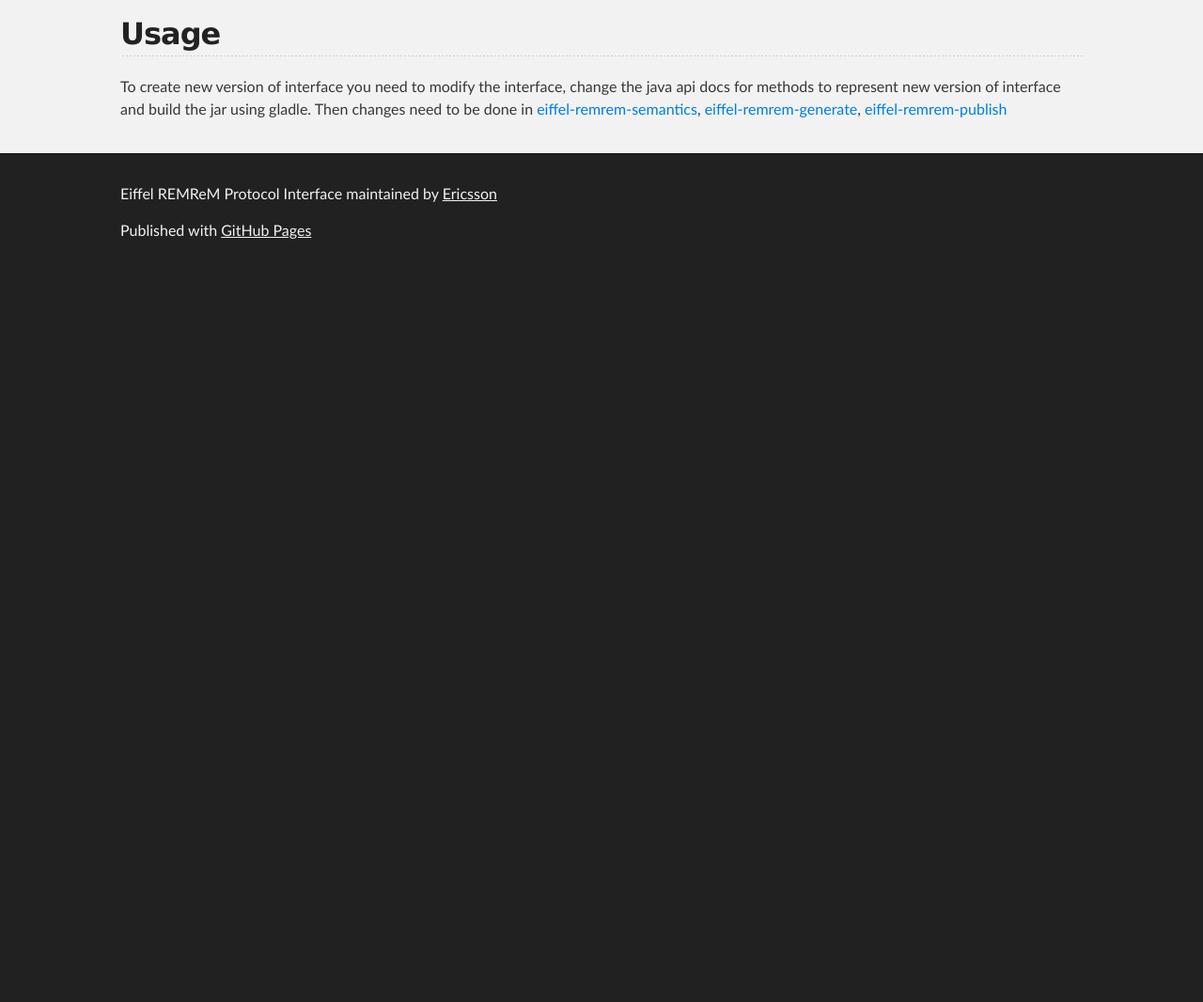
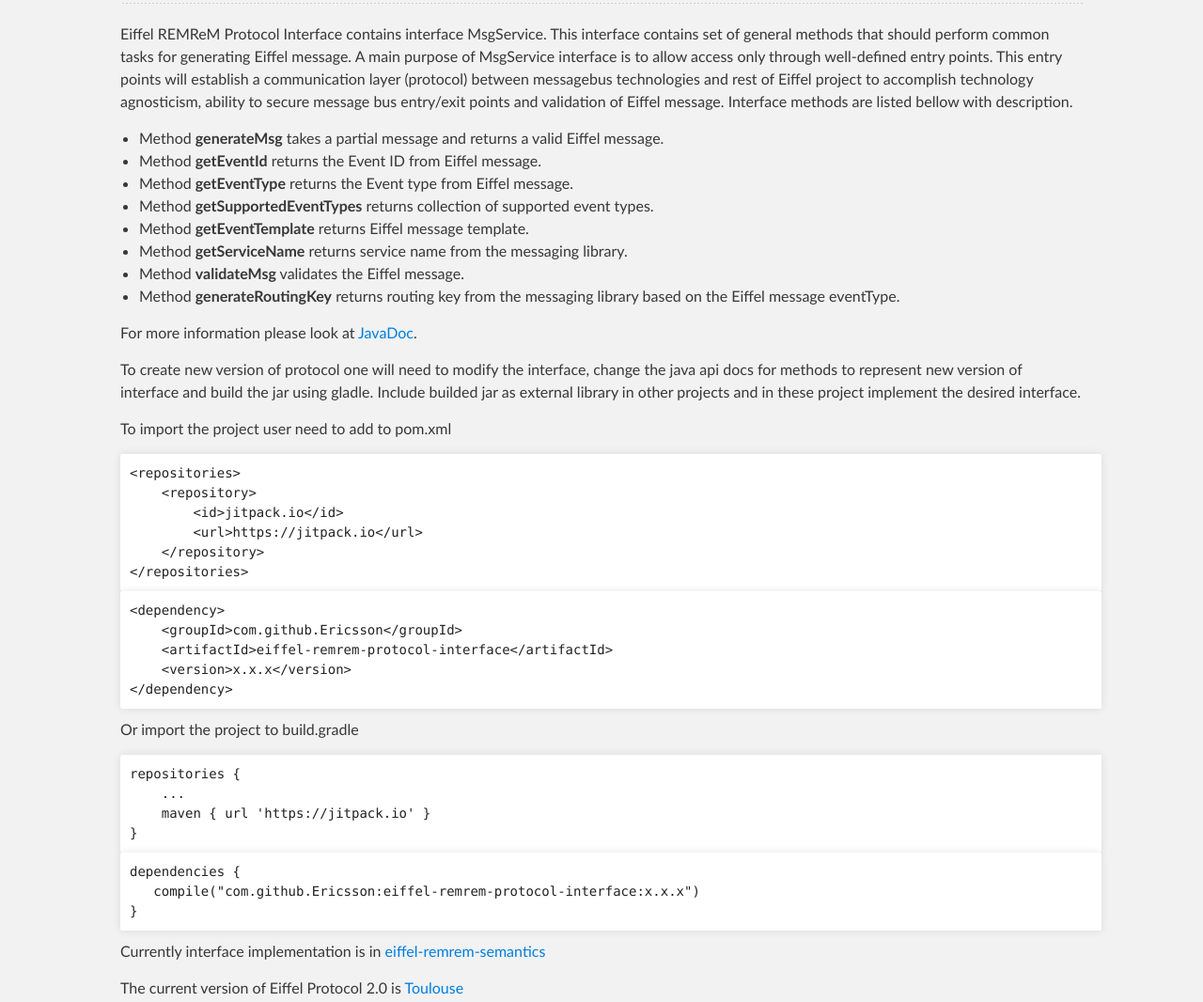
Before and after one commit to xdurvak/eiffel-remrem-protocol-interface, a plain HTML site: page index.html in a window 1280 px wide. Shown: the part 888-1954 px from the top of the page at 94% size. Before the commit the page ends 1180 px from the top, so only its background shows below. Drawn offline with nearby package versions, Linux system fonts and the light colour scheme.

Commit message:
Restructured REMReM Protocol Interface documentation (#10)

```diff
--- a/index.html
+++ b/index.html
@@ -3,7 +3,7 @@
 <head>
     <meta charset='utf-8'>
     <meta http-equiv="X-UA-Compatible" content="chrome=1">
-    <meta name="description" content="Eiffel Remrem Protocol Interface : ">
+    <meta name="description" content="Eiffel REMReM Protocol Interface : ">
     <link rel="stylesheet" type="text/css" media="screen" href="stylesheets/stylesheet.css">
     <title>Eiffel REMReM Protocol Interface</title>
     <script src="https://ajax.googleapis.com/ajax/libs/jquery/3.2.1/jquery.min.js"></script>
@@ -26,10 +26,6 @@
 <!-- MAIN CONTENT -->
 <div id="main_content_wrap" class="outer">
     <section id="main_content" class="inner">
-        <h2>
-            <a id="eiffel-remrem-protocol-interface" class="anchor" href="#eiffel-remrem-protocol-interface" aria-hidden="true"><span
-                    aria-hidden="true" class="octicon octicon-link"></span></a>Eiffel REMReM Protocol Interface
-        </h2>
         <h2>Introduction</h2>
         <p>Eiffel REMReM Protocol Interface project contains java interfaces that are implemented by Eiffel protocol</p>
         <p>Implementing an interface allows a class to become more formal about the behavior it promises to provide. Interfaces form a contract
@@ -37,19 +33,61 @@
         <h2>Installation</h2>
         <p>This project does not need any installation since it is an interface, which is implemented by other projects.</p>
         <p>This project is build by gradle, by executing following commands:</p>
-        <p>./gradlew build</p>
+        <pre>./gradlew build</pre>
         <p>The produced jar file will be stored in /eiffel-remrem-protocol-interface/build/libs/</p>
         <h2>Configuration</h2>
         <p>This project does not need any configuration since it is an interface, which is implemented by other projects.</p>
         <h2>Compatibility</h2>
         <p>All message services need to implement interface provided by this project to communicate properly.</p>
         <h2>Usage</h2>
-        <p>To create new version of interface you need to modify the interface, change the java api docs for methods to represent new version of
-            interface and build the jar using gladle. Then changes need to be done in
-            <a href="https://github.com/Ericsson/eiffel-remrem-semantics">eiffel-remrem-semantics</a>,
-            <a href="https://github.com/Ericsson/eiffel-remrem-generate">eiffel-remrem-generate</a>,
-            <a href="https://github.com/Ericsson/eiffel-remrem-publish">eiffel-remrem-publish</a>
+        <p>Eiffel REMReM Protocol Interface contains interface MsgService. This interface contains set of general methods that should perform
+            common tasks for generating Eiffel message. A main purpose of MsgService interface is to allow access only through well-defined entry
+            points. This entry points will establish a communication layer (protocol) between messagebus technologies and rest of Eiffel project to
+            accomplish technology agnosticism, ability to secure message bus entry/exit points and validation of Eiffel message.
+            Interface methods are listed bellow with description.</p>
+        <p>
+        <ul>
+            <li>Method <strong>generateMsg</strong> takes a partial message and returns a valid Eiffel message.</li>
+            <li>Method <strong>getEventId</strong> returns the Event ID from Eiffel message.</li>
+            <li>Method <strong>getEventType</strong> returns the Event type from Eiffel message.</li>
+            <li>Method <strong>getSupportedEventTypes</strong> returns collection of supported event types.</li>
+            <li>Method <strong>getEventTemplate</strong> returns Eiffel message template.</li>
+            <li>Method <strong>getServiceName</strong> returns service name from the messaging library.</li>
+            <li>Method <strong>validateMsg</strong> validates the Eiffel message.</li>
+            <li>Method <strong>generateRoutingKey</strong> returns routing key from the messaging library based on the Eiffel message eventType.</li>
+        </ul>
+        For more information please look at
+        <a href="https://github.com/Ericsson/eiffel-remrem-protocol-interface/blob/master/src/main/java/com/ericsson/eiffel/remrem/protocol/MsgService.java">JavaDoc</a>.
         </p>
+        <p>To create new version of protocol one will need to modify the interface, change the java api docs for methods to represent new version of
+            interface and build the jar using gladle. Include builded jar as external library in other projects and in these project implement
+            the desired interface.</p>
+        <p>To import the project user need to add to pom.xml</p>
+        <div><pre>&lt;repositories&gt;
+    &lt;repository&gt;
+        &lt;id&gt;jitpack.io&lt;/id&gt;
+        &lt;url>https://jitpack.io&lt;/url&gt;
+    &lt;/repository>
+&lt;/repositories&gt;</pre>
+            <pre>&lt;dependency&gt;
+    &lt;groupId&gt;com.github.Ericsson&lt;/groupId&gt;
+    &lt;artifactId&gt;eiffel-remrem-protocol-interface&lt;/artifactId&gt;
+    &lt;version&gt;x.x.x&lt;/version&gt;
+&lt;/dependency&gt;</pre>
+        </div>
+        <p>Or import the project to build.gradle<br>
+        <div><pre>repositories {
+    ...
+    maven { url 'https://jitpack.io' }
+}</pre>
+            <pre>dependencies {
+   compile("com.github.Ericsson:eiffel-remrem-protocol-interface:x.x.x")
+}</pre>
+        </div>
+        <p>Currently interface implementation is in
+            <a href="https://github.com/Ericsson/eiffel-remrem-semantics">eiffel-remrem-semantics</a></p>
+        <p>The current version of Eiffel Protocol 2.0 is
+            <a href="https://github.com/Ericsson/eiffel/releases">Toulouse</a></p>
     </section>
 </div>
 <!-- FOOTER  -->
```
Also changed, not shown: 1 other file.
